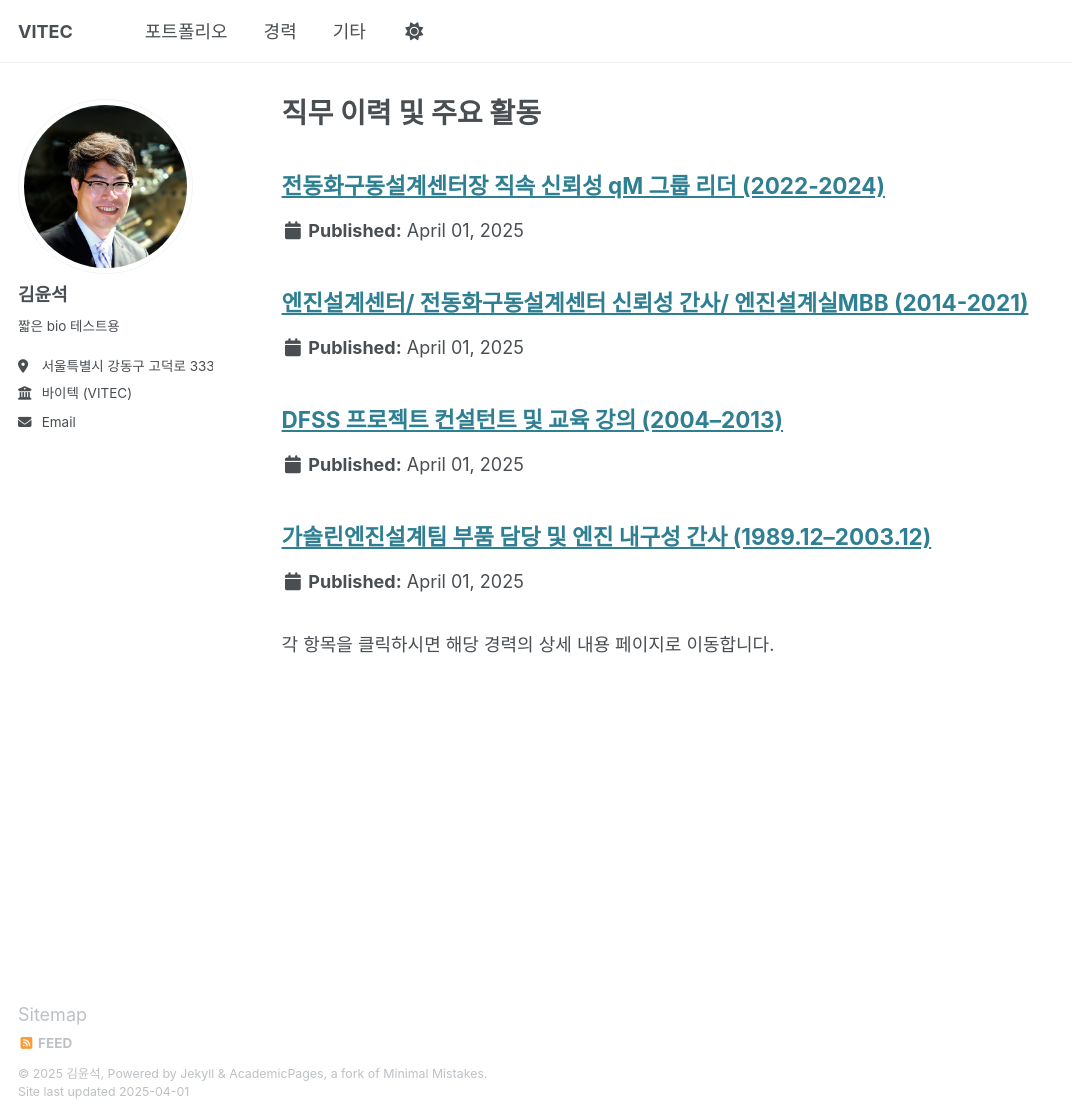
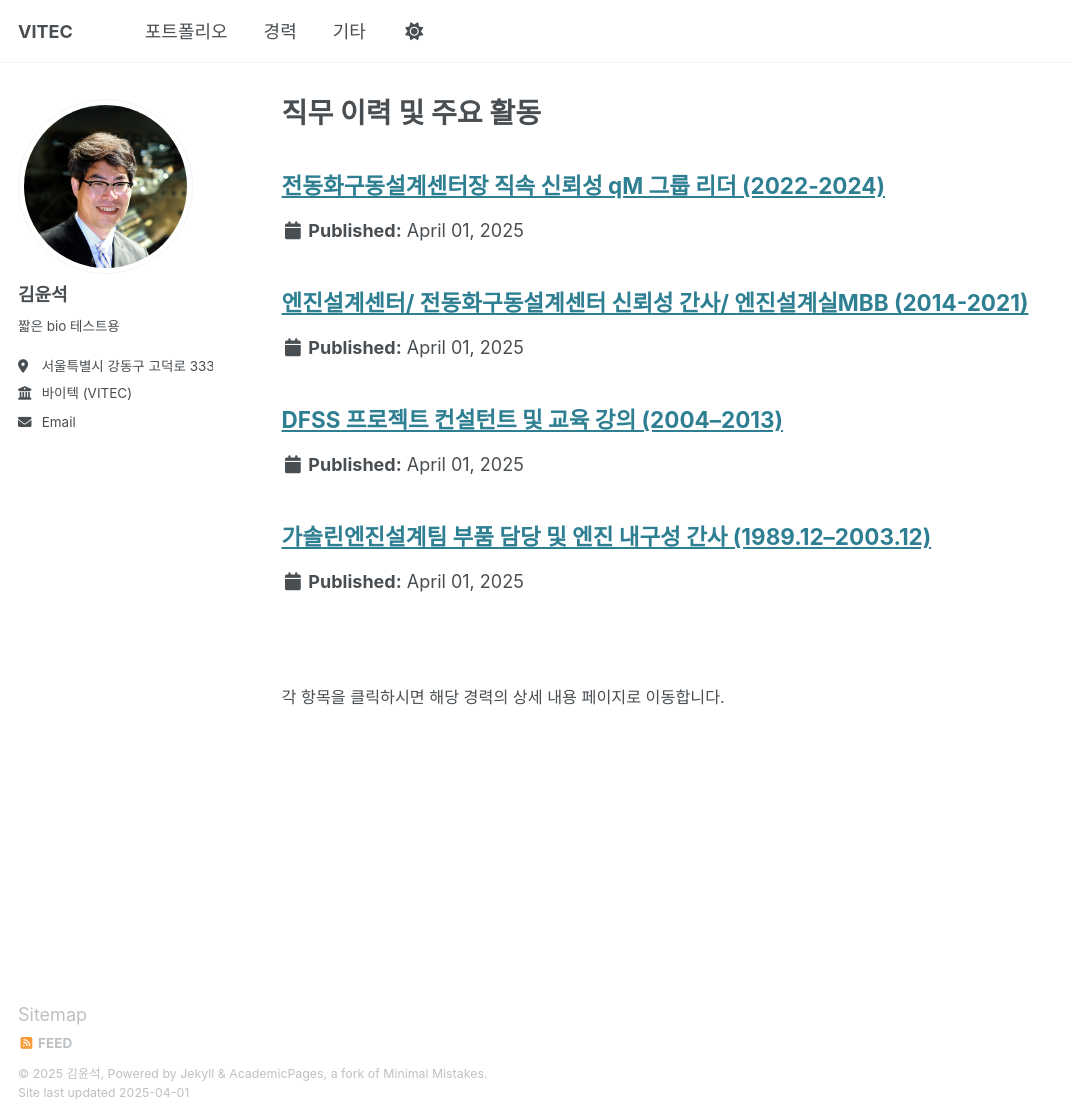
Before and after one commit to kimyunseok-vitec/kimyunseok-vitec.github.io, a Jekyll site: the page built from _pages/portfolio.html, in a window 1280 px wide and 1120 px high. Shown: the whole window, without its empty margins (0-1072 px from the left). Built offline with Jekyll 4.4.1, drawn with Linux system fonts in a browser that asks for light colours.

Commit message:
portfolio modify

```diff
--- a/_pages/portfolio.html
+++ b/_pages/portfolio.html
@@ -13,6 +13,6 @@ author_profile: true
 {% endfor %}
 
 
-<p style="margin-top: 2rem;">
+<p style="margin-top: 5rem; font-size: 0.9rem;">
   각 항목을 클릭하시면 해당 경력의 상세 내용 페이지로 이동합니다.
 </p>
```
